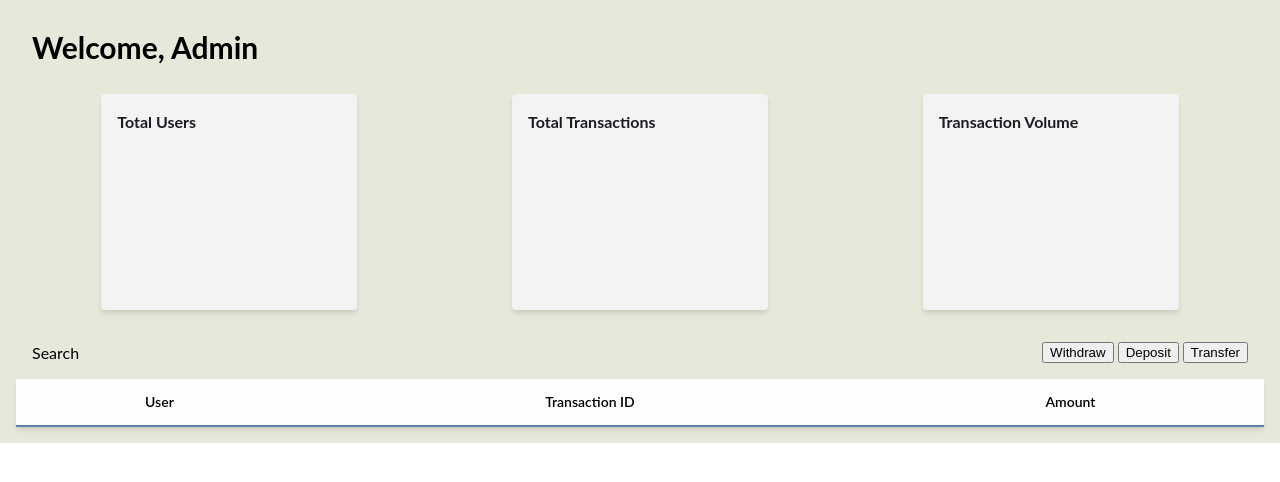
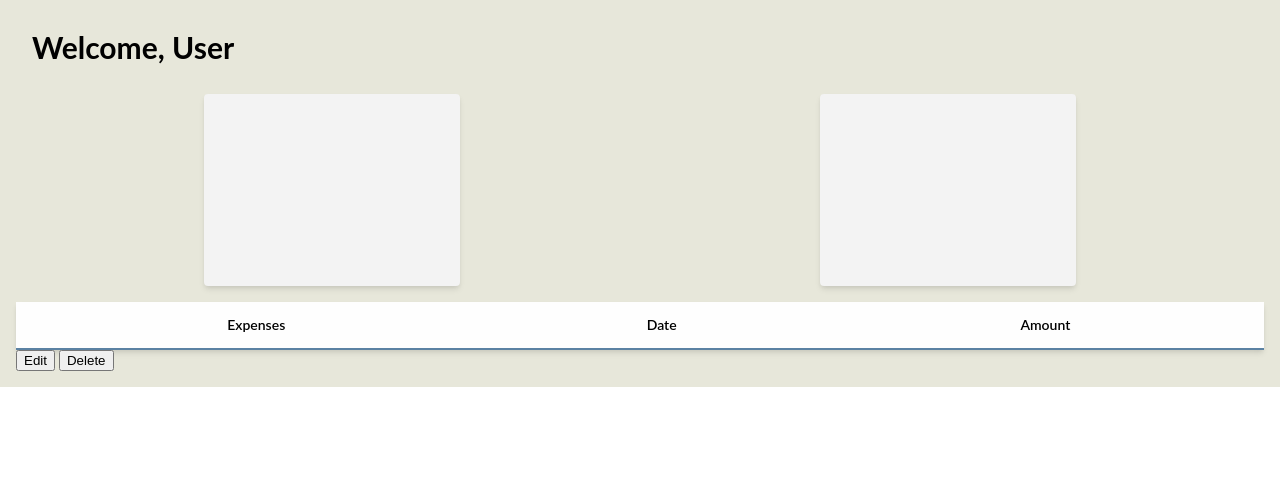
Before and after one commit to ianrebulado/BankingApp, a React (Vite) app: page / in a window 1280 px wide. Shown: the top 482 px of the page. Built offline with nearby package versions, Linux system fonts and the light colour scheme.

Commit message:
added client dashboard, updated dashboard styles, updated theme

```diff
--- a/src/App.jsx
+++ b/src/App.jsx
@@ -1,4 +1,5 @@
-import AdminDashboard from "./pages/AdminDashboard"
+// import AdminDashboard from "./pages/AdminDashboard"
+import ClientDashboard from "./pages/ClientDashboard"
 import './styles/css/styles.css'
 
 function App() {
@@ -6,7 +7,8 @@ function App() {
   return (
     <>
       <main>
-        <AdminDashboard user={'Admin'} />
+        {/* <AdminDashboard user={'Admin'} /> */}
+        <ClientDashboard user={'User'} />
       </main>
     </>
   )
--- a/src/pages/AdminDashboard.jsx
+++ b/src/pages/AdminDashboard.jsx
@@ -7,7 +7,7 @@ import Table from '../components/Global/Table/Table';
 function AdminDashboard({user}) {
     return (
         <>
-            <div className='admin-dashboard'>
+            <div className='dashboard'>
                 <Header user={user} />
                 <div className='cards-container'>
                     <Card label={'Total Users'} value={''} />
--- /dev/null
+++ b/src/pages/ClientDashboard.jsx
@@ -0,0 +1,26 @@
+import React from 'react';
+import Header from '../components/Global/Header/Header';
+import Card from '../components/Global/Card/Card';
+import Buttons from '../components/Global/Button/Button';
+import Table from '../components/Global/Table/Table';
+
+function ClientDashboard({user}) {
+    return (
+        <>
+            <div className='dashboard'>
+                <Header user={user} />
+                <div className="cards-container">
+                    <Card label={''} value={''} />
+                    <Card label={''} value={''} />
+                </div>
+                <Table data={[]} columns={['Expenses', 'Date', 'Amount']} />
+                <div className="buttons-container">
+                    <Buttons type={'submit'} text={'Edit'} handleClick={()=>{}} />
+                    <Buttons type={'submit'} text={'Delete'} handleClick={()=>{}} />
+                </div>
+            </div>
+        </>
+    );
+}
+
+export default ClientDashboard;
--- a/src/styles/_adminDashboard.scss
+++ b/src/styles/_dashboard.scss
@@ -1,6 +1,6 @@
 @use '../styles/variables/theme' as theme;
 
-.admin-dashboard {
+.dashboard {
     display:            flex;
     flex-direction:     column;
     gap:                2;
--- a/src/styles/styles.scss
+++ b/src/styles/styles.scss
@@ -7,4 +7,4 @@
 @use '../components/Global/Header/header';
 @use '../components/Global/Table/table';
 
-@use '../styles/adminDashboard';
+@use '../styles/dashboard';
--- a/src/styles/variables/_theme.scss
+++ b/src/styles/variables/_theme.scss
@@ -6,7 +6,6 @@ $accent-color-light:    #BF8043;
 $accent-color-dark:     #A03E46;
 $white-color-light:     #fefefe;
 $white-color-lighter:   #f3f3f3;
-
 
 $background-blur:       rgba(255, 255, 255, 0.8);
 $plain-background-color:  transparent;
```
